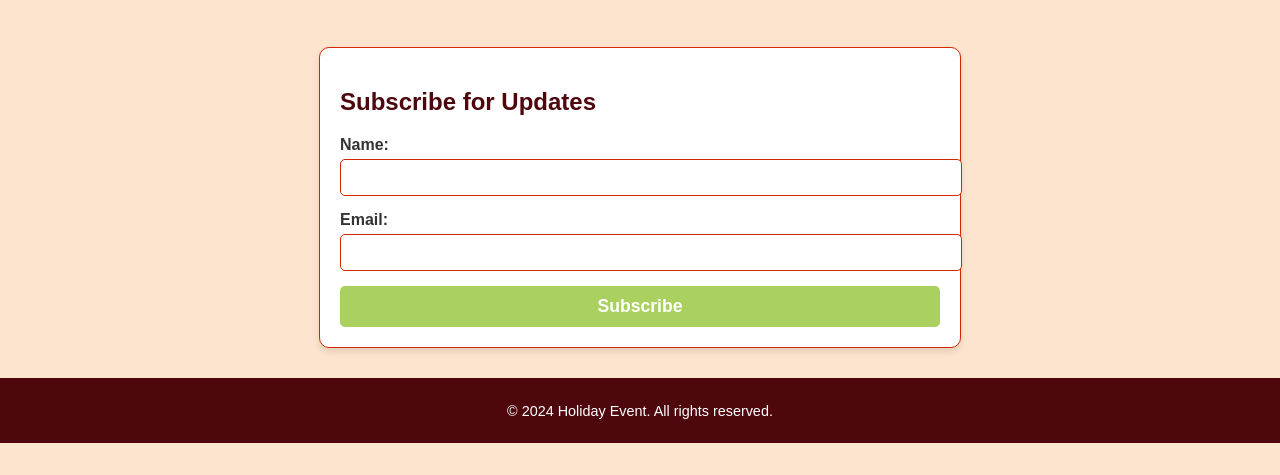
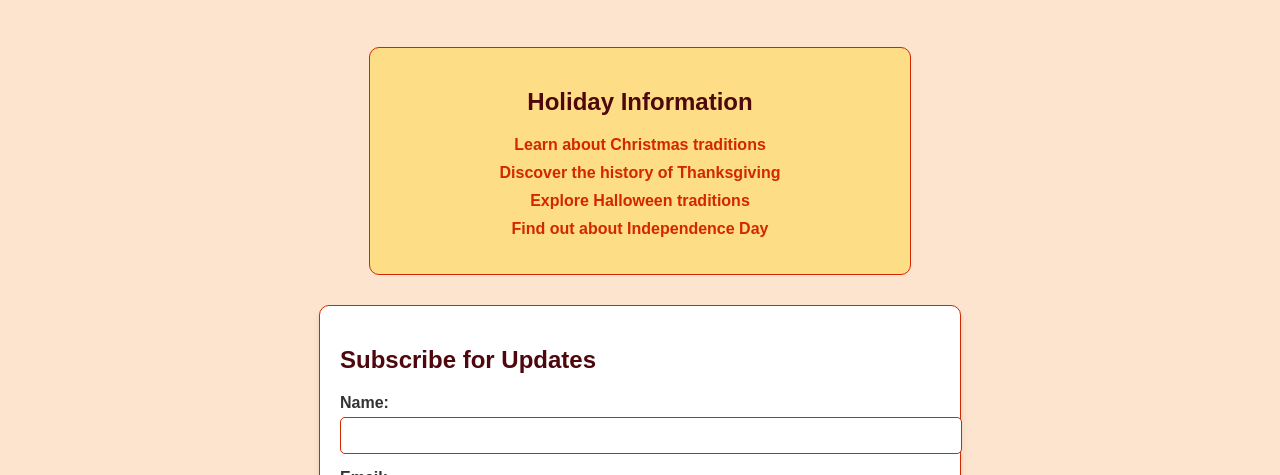
Before and after one commit to Scodingcurriculum/Website-Designing---C56, a plain HTML site: page Additional Activities/TR15-16 - Holiday Event Page/index.html in a window 1280 px wide. Shown: the part 697-1172 px from the top of the page. Before the commit the page ends 1140 px from the top, so only its background shows below. Drawn offline with Linux system fonts and the light colour scheme.

Commit message:
Updated additional activities

```diff
--- a/Additional Activities/TR15-16 - Holiday Event Page/index.html
+++ b/Additional Activities/TR15-16 - Holiday Event Page/index.html
@@ -24,6 +24,17 @@
             </div>
         </section>
 
+        <!-- Additional Activity - Holiday Information Section -->
+        <section class="holiday-info">
+            <h2>Holiday Information</h2>
+            <ul>
+                <li><a href="https://en.wikipedia.org/wiki/Christmas" target="_blank">Learn about Christmas traditions</a></li>
+                <li><a href="https://en.wikipedia.org/wiki/Thanksgiving" target="_blank">Discover the history of Thanksgiving</a></li>
+                <li><a href="https://en.wikipedia.org/wiki/Halloween" target="_blank">Explore Halloween traditions</a></li>
+                <li><a href="https://en.wikipedia.org/wiki/Independence_Day_(United_States)" target="_blank">Find out about Independence Day</a></li>
+            </ul>
+        </section>
+
         <!-- Subscription Form -->
         <section class="subscription">
             <h2>Subscribe for Updates</h2>
--- a/Additional Activities/TR15-16 - Holiday Event Page/style.css
+++ b/Additional Activities/TR15-16 - Holiday Event Page/style.css
@@ -133,3 +133,40 @@ button:hover {
     color: white;
     font-size: 0.9em;
 }
+
+/* Additional Activity */
+.holiday-info {
+    max-width: 500px;
+    margin: 30px auto;
+    padding: 20px;
+    border: 1px solid #D22701;
+    background-color: #fddd85;
+    border-radius: 10px;
+    align-items: center;
+    text-align: center;
+}
+
+.holiday-info h2 {
+    text-align: center;
+    color: #4E070C;
+    margin-bottom: 20px;
+}
+
+.holiday-info ul {
+    list-style-type: none;
+    padding: 0;
+}
+
+.holiday-info li {
+    margin: 10px 0;
+}
+
+.holiday-info a {
+    color: #D22701;
+    text-decoration: none;
+    font-weight: bold;
+}
+
+.holiday-info a:hover {
+    text-decoration: underline;
+}
```
Also changed, not shown: Additional Activities/TR15-16 - Holiday Event Page/additional.html (deleted, +0 -30 lines).
